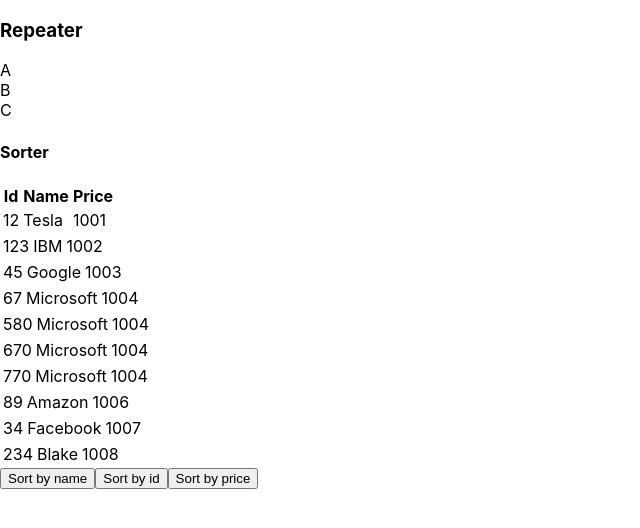
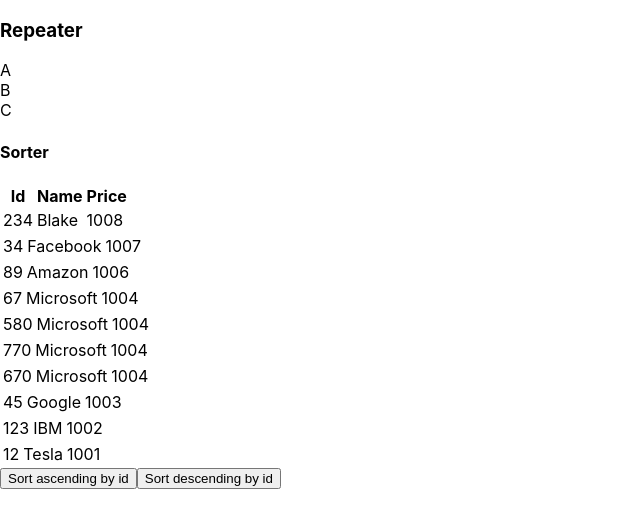
Before and after one commit to DhanaTontanahal/ect-assignmets, a React (Create React App) app in the folder react-ans/: page / in a window 1280 px wide. Shown: the top 528 px of the page, without its empty margins (0-640 px from the left). Built offline with nearby package versions, Linux system fonts and the light colour scheme.

Commit message:
add changes to include descending functiona;ity

```diff
--- a/react-ans/src/App.js
+++ b/react-ans/src/App.js
@@ -27,7 +27,7 @@
       </div>
       <div>
         <h4>Sorter </h4>
-        <Sort options={stocks} sortByOptions={["price" , "id"]}></Sort>
+        <Sort options={stocks}  sortByOptions={["-price"]}></Sort>
       </div>
     </React.Fragment>
 
--- a/react-ans/src/components/assigment-1/Sorter/Sort.js
+++ b/react-ans/src/components/assigment-1/Sorter/Sort.js
@@ -11,18 +11,14 @@
         setSortedData([...result]);
     }, [dataToSort]);
 
-    const sortByName = () => {
-        const result = sorter(props.options , ["name"] );
+
+    const sortBy = () => {
+        const result = sorter(props.options , [ "-id"] );
         setSortedData([...result]);
     }
 
-    const sortById = () => {
-        const result = sorter(props.options , ["id"] );
-        setSortedData([...result]);
-    }
-
-    const sortByPrice = () => {
-        const result = sorter(props.options , ["price"] );
+    const sortByAsc = () => {
+        const result = sorter(props.options , [ "id"] );
         setSortedData([...result]);
     }
 
@@ -60,9 +56,8 @@
                     </table>
                 })
             }
-            <button onClick={sortByName}>Sort by name</button>
-            <button onClick={sortById}>Sort by id</button>
-            <button onClick={sortByPrice}>Sort by price</button>
+             <button onClick={sortByAsc}>Sort ascending by id</button>
+            <button onClick={sortBy}>Sort descending by id</button>
         </React.Fragment>
     )
 }
--- a/react-ans/src/components/assigment-1/Sorter/sort-util.js
+++ b/react-ans/src/components/assigment-1/Sorter/sort-util.js
@@ -1,31 +1,35 @@
-(function(){
-    //typeof Object.defineProperty ---> function
-  if (typeof Object.defineProperty === 'function'){
-    try{Object.defineProperty(Array.prototype,'sortBy',{value:sb , writable:true}); }catch(e){}
+(function () {
+
+  //typeof Object.defineProperty ---> function
+  if (typeof Object.defineProperty === 'function') {
+    try { Object.defineProperty(Array.prototype, 'sortBy', { value: sb, writable: true }); } catch (e) { }
   }
 
   if (!Array.prototype.sortBy) Array.prototype.sortBy = sb;
 
   //based on swartzian transform based function
-  function sb(f){
+  function sb(f) {
 
     //add the attribute values together into array
-    for (var i=this.length;i;){
+    for (var i = this.length; i;) {
       var o = this[--i];
-      this[i] = [].concat(f.call(this,o),o);
+      // console.log(o)
+      // console.log(f.call(this, o))
+      console.log(f)
+      this[i] = [].concat(f.call(this, o), o);
     }
 
     //sort the array
-    this.sort(function(a,b){
-      for (var i=0,len=a.length;i<len;++i){
-        if (a[i]!==b[i]) return a[i]<b[i]?-1:1;
+    this.sort(function (a, b) {
+      for (var i = 0, len = a.length; i < len; ++i) {
+        if (a[i] !== b[i]) return a[i] < b[i] ? -1 : 1;
       }
       return 0;
     });
 
     //remove the attribi=ute values from the sorted array
-    for (var j=this.length;j;){
-      this[--j]=this[j][this[j].length-1];
+    for (var j = this.length; j;) {
+      this[--j] = this[j][this[j].length - 1];
     }
     //return the sorted array
     return this;
--- a/react-ans/src/components/assigment-1/Sorter/sorter.js
+++ b/react-ans/src/components/assigment-1/Sorter/sorter.js
@@ -1,5 +1,15 @@
 import { sortBy } from "./sort-util";
-export function sorter(inputData , sortOptions){
-    const result = inputData.sortBy(function (o) { return [o[sortOptions[0]], o[sortOptions[1]]] });
+export function sorter(inputData, sortOptions) {
+    var orderBy=[];
+    for (var index = 0; index < sortOptions.length; index++) {
+        if (sortOptions[index].substring(0, 1) == '-') {
+            sortOptions[index]=sortOptions[0].substring(1,sortOptions[0].length);
+            orderBy[index]=-1
+        }else{
+            orderBy[index]=1
+        }
+    }
+
+    const result = inputData.sortBy(function (o) { return [ (orderBy[0])*o[sortOptions[0]], (orderBy[1])*o[sortOptions[1]]] });
     return result;
 }
```
Also changed, not shown: 2 other files (tests, documents, lock files or other folders).
